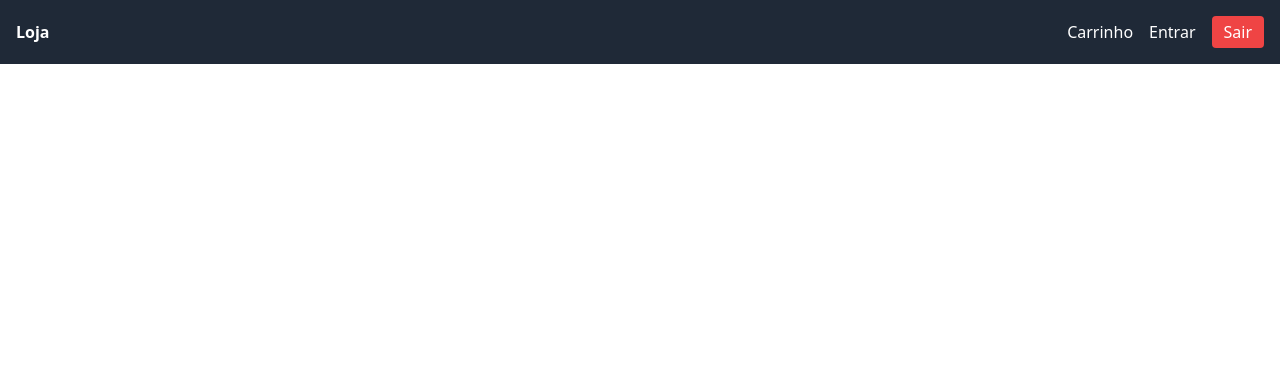
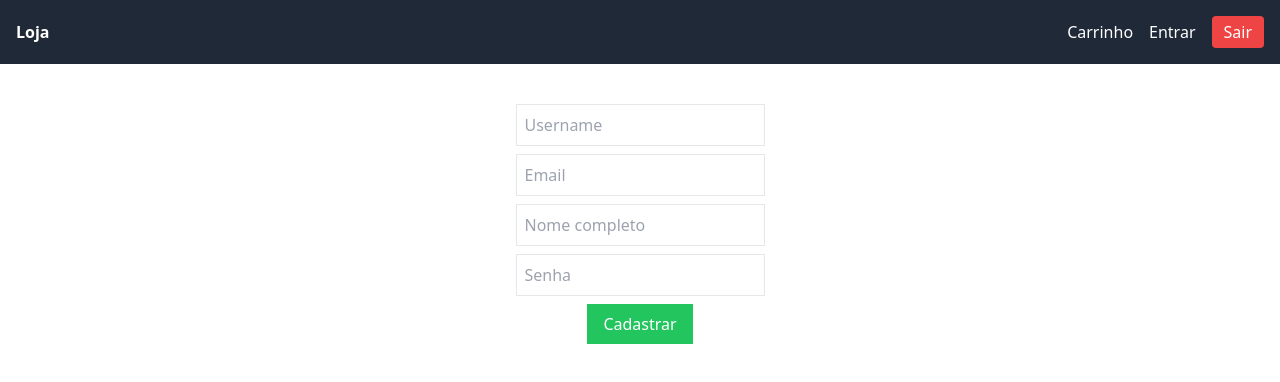
Before and after one commit to joaaopedromedeiros/2026-certificao, a React (Vite) app in the folder loja/frontend/front-loja/: page /cadastro in a window 1280 px wide. Shown: the top 382 px of the page. Built offline with nearby package versions, Linux system fonts and the light colour scheme.

Commit message:
feat: tela de cadastro, service e rota

```diff
--- /dev/null
+++ b/loja/frontend/front-loja/src/pages/cadastro.tsx
@@ -0,0 +1,58 @@
+import { useState } from "react";
+import { useNavigate } from "react-router-dom";
+import { cadastro } from "../services/auth";
+
+export default function Cadastro() {
+  const [username, setUsername] = useState("");
+  const [email, setEmail] = useState("");
+  const [nomeCompleto, setNomeCompleto] = useState("");
+  const [password, setPassword] = useState("");
+
+  const navigate = useNavigate();
+
+  const handleCadastro = async () => {
+    try {
+      await cadastro(username, email, password, nomeCompleto);
+      alert("Cadastro realizado com sucesso!");
+      navigate("/login");
+    } catch (err: any) {
+      alert(err?.response?.data?.detail || "Erro no cadastro");
+    }
+  };
+
+  return (
+    <div className="flex flex-col items-center mt-10">
+      <input
+        placeholder="Username"
+        onChange={(e) => setUsername(e.target.value)}
+        className="border p-2 mb-2"
+      />
+
+      <input
+        placeholder="Email"
+        onChange={(e) => setEmail(e.target.value)}
+        className="border p-2 mb-2"
+      />
+
+      <input
+        placeholder="Nome completo"
+        onChange={(e) => setNomeCompleto(e.target.value)}
+        className="border p-2 mb-2"
+      />
+
+      <input
+        type="password"
+        placeholder="Senha"
+        onChange={(e) => setPassword(e.target.value)}
+        className="border p-2 mb-2"
+      />
+
+      <button
+        onClick={handleCadastro}
+        className="bg-green-500 text-white px-4 py-2"
+      >
+        Cadastrar
+      </button>
+    </div>
+  );
+}
--- a/loja/frontend/front-loja/src/pages/login.tsx
+++ b/loja/frontend/front-loja/src/pages/login.tsx
@@ -35,6 +35,15 @@ export default function Login() {
       >
         Login
       </button>
+      <p className="mt-4 text-sm">
+        Não possui uma conta?{" "}
+        <span
+          onClick={() => navigate("/cadastro")}
+          className="text-blue-600 cursor-pointer hover:underline"
+        >
+          Cadastre-se
+        </span>
+      </p>
     </div>
   );
 }
--- a/loja/frontend/front-loja/src/routes/approutes.tsx
+++ b/loja/frontend/front-loja/src/routes/approutes.tsx
@@ -4,6 +4,7 @@ import Carrinho from "../pages/carrinho";
 import Login from "../pages/login";
 import PrivateRoute from "./privateroutes";
 import ProdutoDetalhe from "../pages/detalheproduto";
+import Cadastro from "../pages/cadastro"
 
 export default function AppRoutes() {
   return (
@@ -11,7 +12,7 @@ export default function AppRoutes() {
       <Route path="/" element={<Home />} />
       <Route path="/produto/:id" element={<ProdutoDetalhe />} />
       <Route path="/login" element={<Login />} />
-
+      <Route path="/cadastro" element={<Cadastro />} />
       <Route
         path="/carrinho"
         element={
--- a/loja/frontend/front-loja/src/services/auth.ts
+++ b/loja/frontend/front-loja/src/services/auth.ts
@@ -1,4 +1,21 @@
 import api from "./api";
+
+
+export async function cadastro(
+  username: string,
+  email: string,
+  password: string,
+  nome_completo: string
+) {
+  const res = await api.post("/cadastro", {
+    username,
+    email,
+    password,
+    nome_completo,
+  });
+
+  return res.data;
+}
 
 export async function login(username: string, password: string) {
   const res = await api.post("/users/login", {
```
